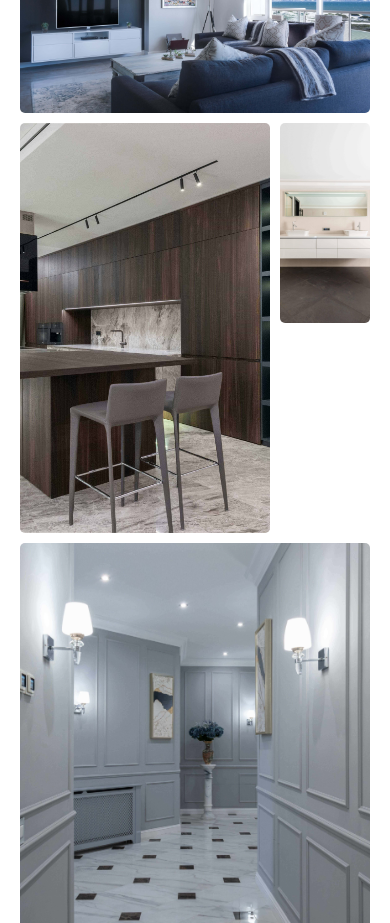
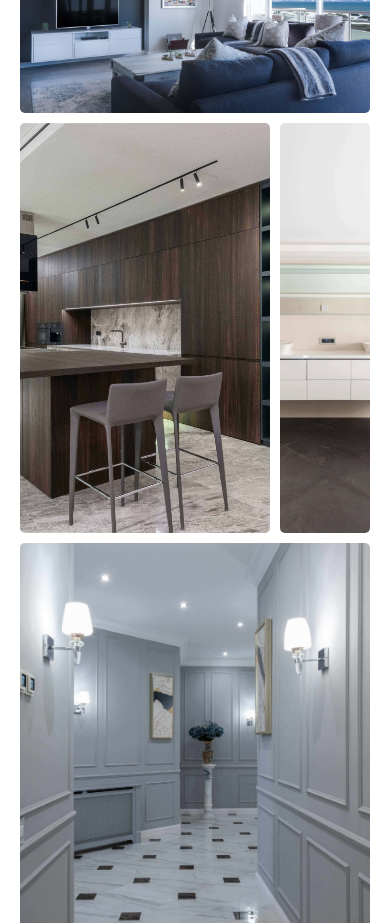
Before and after one commit to Wahaj-Ali/construction-web, a React (Create React App) app: page / in a window 390 px wide. Shown: the part 5460-6383 px from the top of the page. Built offline with nearby package versions, Linux system fonts and the light colour scheme.

Commit message:
Update InspirationGrid.jsx

```diff
--- a/src/Components/InspirationGrid/InspirationGrid.jsx
+++ b/src/Components/InspirationGrid/InspirationGrid.jsx
@@ -13,22 +13,22 @@ import './InspirationGrid.css';
 
 const InspirationGrid = () => {
 
-    // const [isTall, setIsTall] = useState(false);
-    // const handleResize = () => {
-    //     setIsTall(window.innerWidth < 786);
-    // };
+    const [isTall, setIsTall] = useState(false);
+    const handleResize = () => {
+        setIsTall(window.innerWidth < 786);
+    };
 
-    // useEffect(() => {
+    useEffect(() => {
 
-    //     window.addEventListener('resize', handleResize);
+        window.addEventListener('resize', handleResize);
 
-    //     handleResize();
+        handleResize();
 
 
-    //     return () => {
-    //         window.removeEventListener('resize', handleResize);
-    //     };
-    // }, []);
+        return () => {
+            window.removeEventListener('resize', handleResize);
+        };
+    }, []);
 
     return (
         <>
@@ -62,7 +62,7 @@ const InspirationGrid = () => {
                     <img src={paint2} alt="Paint Model" />
                 </div>
 
-                <div >
+                <div className={isTall ? 'tall' : ''}>
                     <img src={bath1} alt="Bath Model" />
                 </div>
 
```
